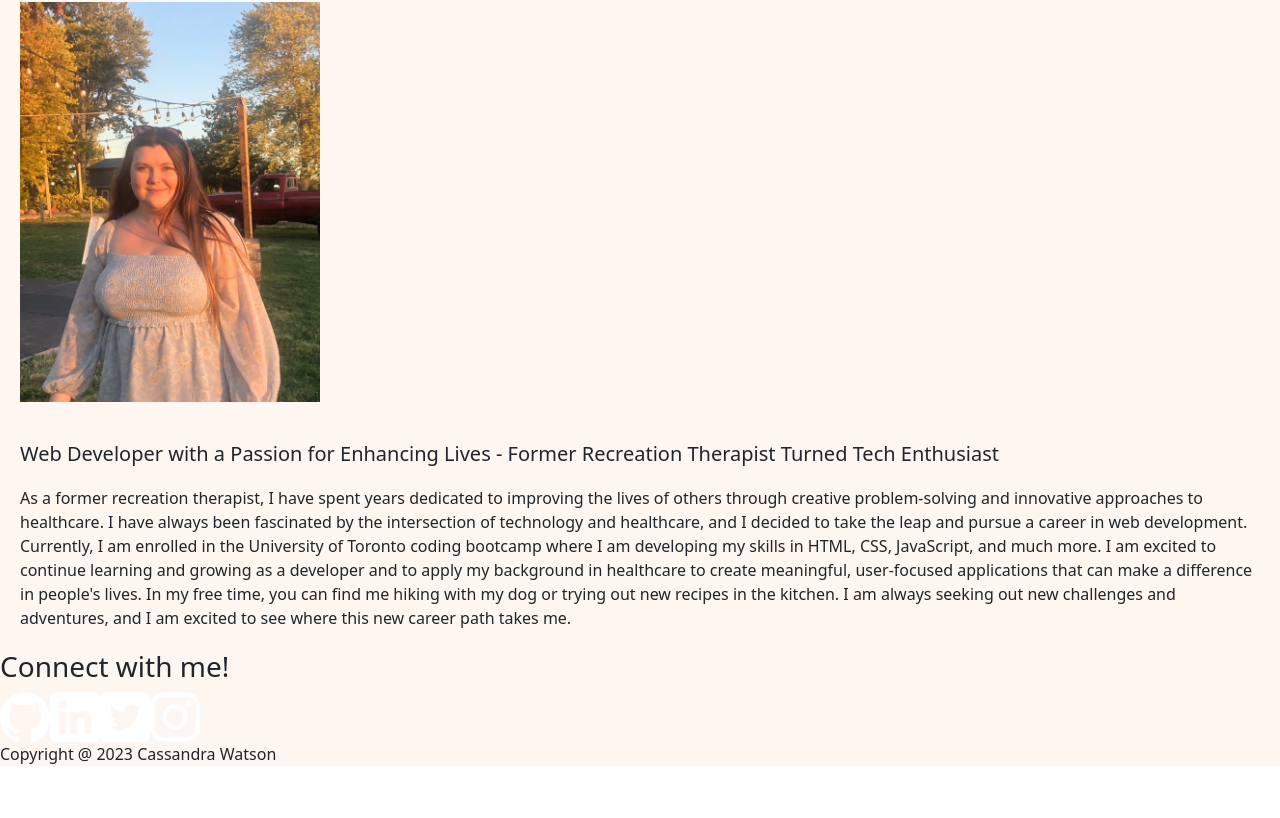
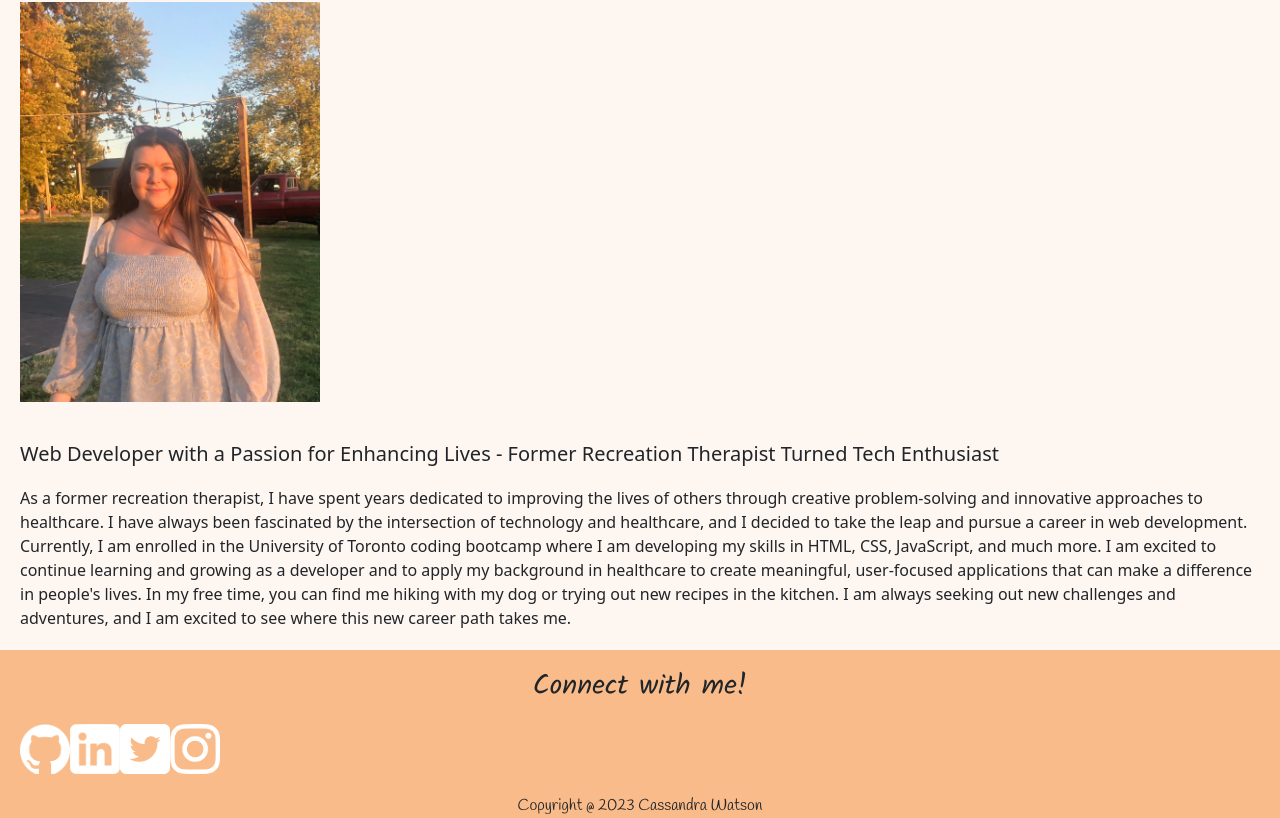
Before and after one commit to cassiewatsonn/cwatson-portfolio, a React (Create React App) app: page / in a window 1280 px wide. Shown: the part 219-1037 px from the top of the page. Before the commit the page ends 985 px from the top, so only its background shows below. Built offline with nearby package versions, Linux system fonts and the light colour scheme.

Commit message:
styled footer. still need to figure out how to center logos and have space between them

```diff
--- a/src/App.css
+++ b/src/App.css
@@ -111,3 +111,27 @@ BACKGROUNDS */
 .bio-description{
   margin:20px;
 }
+
+
+/* FOOTER */
+.footer{
+  background-color: #f9bb89;
+  padding-top: 20px;;
+}
+
+.footer-title{
+  font-family: 'Kalam', cursive;
+  text-align: center;
+}
+
+.footer-logos{
+  margin:10px;
+  padding: 10px;
+
+}
+
+
+.copyright{
+  font-family: 'Handlee', cursive;
+  text-align: center;
+}
--- a/src/components/Footer.js
+++ b/src/components/Footer.js
@@ -19,17 +19,26 @@ export default function Footer() {
     return(
         <footer className="footer">
             <div>
-                <div>
+                <div className="footer-title">
                     <h3>Connect with me!</h3>
                 </div>
 
-                <div>
-                    <a href="https://github.com/cassiewatsonn" target="_blank"><img width="50px" height="50px" src={require('../mediaimages/github-mark-white.png')} alt="Github"/></a>
-                    <a href="https://www.linkedin.com/in/cassandrawatsonn/" target="_blank"><img width="50px" height="50px" src={require('../mediaimages/linkedin-3-xxl.png')} alt="LinkedIn"/></a>
-                    <a href="https://twitter.com/cassiewatsonnnn" target="_blank"><img width="50px" height="50px" src={require('../mediaimages/Twitter social icons - rounded square - white.png')} alt="Stack-Overflow"/></a>
-                    <a href="https://www.instagram.com/cassiewatsonn/" target="_blank"><img width="50px" height="50px" src={require('../mediaimages/Instagram_Glyph_White.png')} alt="Instagram"/></a>
+                <div className="footer-logos">
+                    {/* <div> */}
+                        <a href="https://github.com/cassiewatsonn" target="_blank"><img width="50px" height="50px" src={require('../mediaimages/github-mark-white.png')} alt="Github"/></a>
+                    {/* </div>
+                    <div> */}
+                        <a href="https://www.linkedin.com/in/cassandrawatsonn/" target="_blank"><img width="50px" height="50px" src={require('../mediaimages/linkedin-3-xxl.png')} alt="LinkedIn"/></a>
+                    {/* </div>
+                    <div> */}
+                        <a href="https://twitter.com/cassiewatsonnnn" target="_blank"><img width="50px" height="50px" src={require('../mediaimages/Twitter social icons - rounded square - white.png')} alt="Twitter"/></a>
+                    {/* </div>
+                    <div> */}
+                        <a href="https://www.instagram.com/cassiewatsonn/" target="_blank"><img width="50px" height="50px" src={require('../mediaimages/Instagram_Glyph_White.png')} alt="Instagram"/></a>
+                    {/* </div> */}
+
                 </div>
-                <div>
+                <div className="copyright">
                     {`Copyright @ ${year} Cassandra Watson`}
                 </div>
             </div>
```
